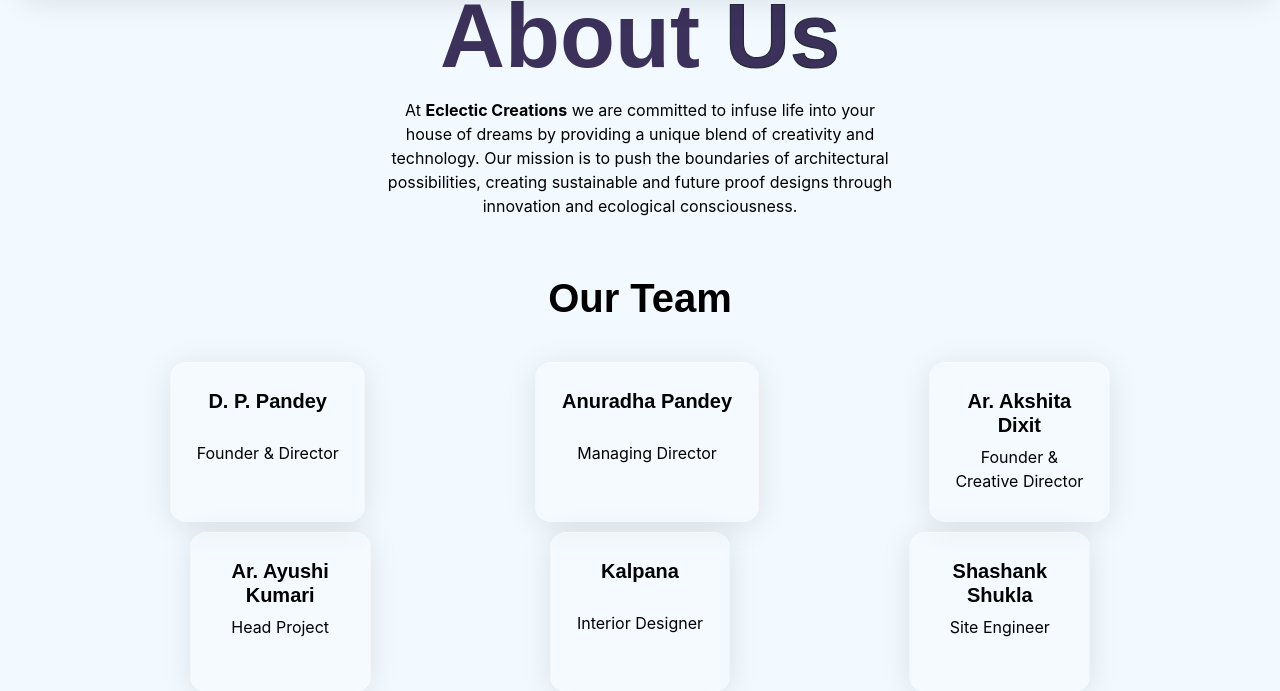
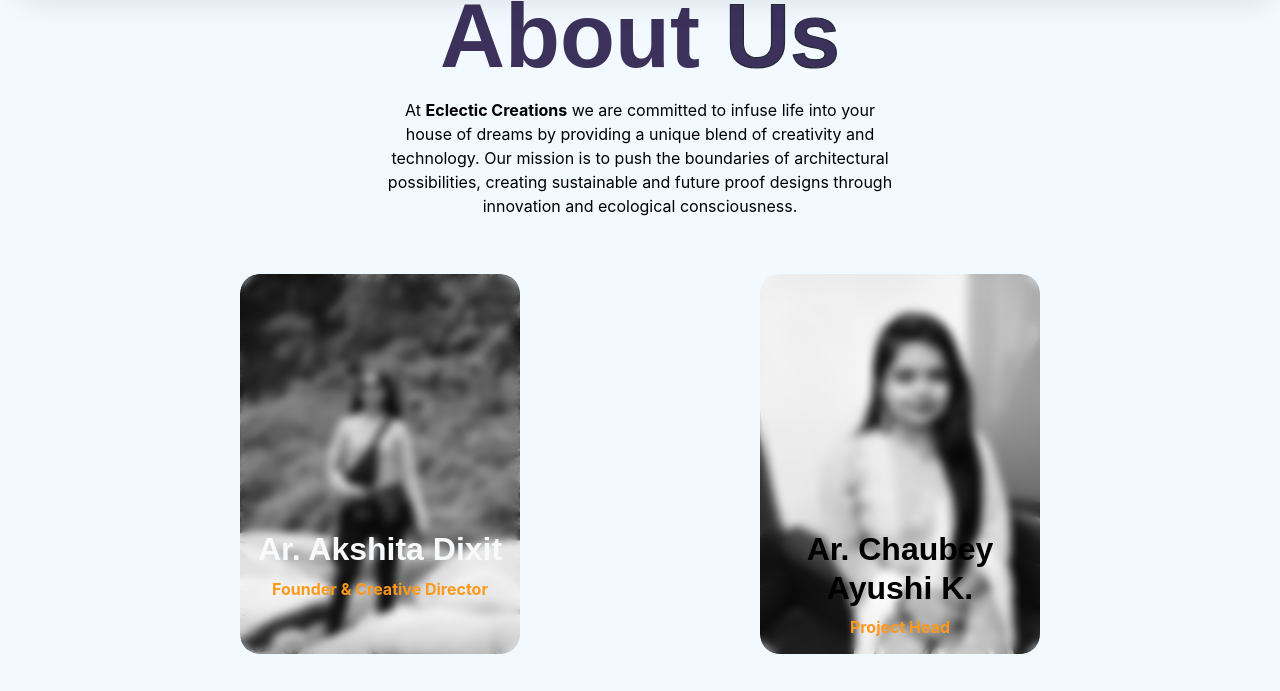
Before and after one commit to YashDixit04/Client-work, a plain HTML site: page About/index.html in a window 1280 px wide. Shown: the part 120-811 px from the top of the page. Drawn offline with nearby package versions, Linux system fonts and the light colour scheme; a web font is replaced by a local one.

Commit message:
Update-11Nov

```diff
--- a/About/index.html
+++ b/About/index.html
@@ -78,7 +78,7 @@
 
 </section>
 
-<section data-aos="fade-left" data-aos-duration="1000">
+<!-- <section data-aos="fade-left" data-aos-duration="1000">
     <div class="our_team">
         <h1>Our Team</h1>
     </div>
@@ -98,17 +98,36 @@
 
     </div>
     <div class="team-two">
-        <div class="Co-director company">
+        <div class="director company">
             <h2>Ar. Ayushi Kumari</h2>
             <p>Head Project</p>
         </div>
-        <div class="director company">
-            <h2>Kalpana</h2>
+        <div class="Co-director  company">
+            <h2>Asst Ar. Kalpana</h2>
             <p>Interior Designer</p>
         </div>
-        <div class="Co-director company">
+        <div class="director company">
             <h2>Shashank Shukla</h2>
             <p>Site Engineer</p>
+        </div>
+    </div>
+</section> -->
+
+<section>
+    <div class="team-three">
+        <div class="teamsImg">
+            <img src="../images/Team/Akshita.jpeg" class="card-img" alt="">
+            <div class="team-info">
+                <h2 class="text-light">Ar. Akshita Dixit</h2>
+                <p class=""><b>Founder & Creative Director</b></p>
+            </div>
+        </div>
+        <div class="teamsImg">
+            <img src="../images/Team/Ayushi.jpeg" class="card-img" alt="">
+            <div class="team-info">
+                <h2>Ar. Chaubey Ayushi K.</h2>
+                <p><b>Project Head </b></p>
+            </div>
         </div>
     </div>
 </section>
--- a/style.css
+++ b/style.css
@@ -500,7 +500,7 @@
     justify-content: space-evenly;
     align-items: center;
     text-align: center;
-    margin: 10px;
+    margin-top: 10px;
 }
 
 .company {
@@ -517,13 +517,10 @@
     background-size: 200%;
 }
 
-.Co-director>h2 {
-    width: 8rem;
-}
-
 .Co-director>p {
-    width: 8rem;
+    width: 8.4rem;
     text-align: center;
+    padding-top: 20px;
 }
 
 .head>h2 {
@@ -585,6 +582,49 @@
 .content {
     text-align: center;
     margin: 20px;
+}
+
+/* About-Img  */
+.team-three {
+    display: flex;
+    justify-content: space-evenly;
+    align-items: center;
+    text-align: center;
+}
+
+.teamsImg {
+    width: 280px;
+    height: 380px;
+    overflow: hidden;
+    position: relative;
+    border-radius: 20px;
+}
+
+.card-img {
+    width: 100%;
+    height: 100%;
+    border-radius: 19px;
+    object-fit: cover;
+    background-size: cover;
+
+}
+.team-info{
+    width: 100%;
+    height: 100%;
+    top: 0;
+    right: 0;
+    position: absolute;
+    backdrop-filter: blur(4px);
+    padding: 16rem 1rem 0rem 1rem;
+    border-radius: 20px;
+}
+
+.team-info>h2{
+    color: rgb(0, 0, 0);
+
+}
+.team-info>p{
+    color: rgb(255, 153, 28);
 }
 
 /* Footer  */
```
Also changed, not shown: images/Team/Akshita.jpeg (added), images/Team/Ayushi.jpeg (added), images/bg-1.jpg (added).
